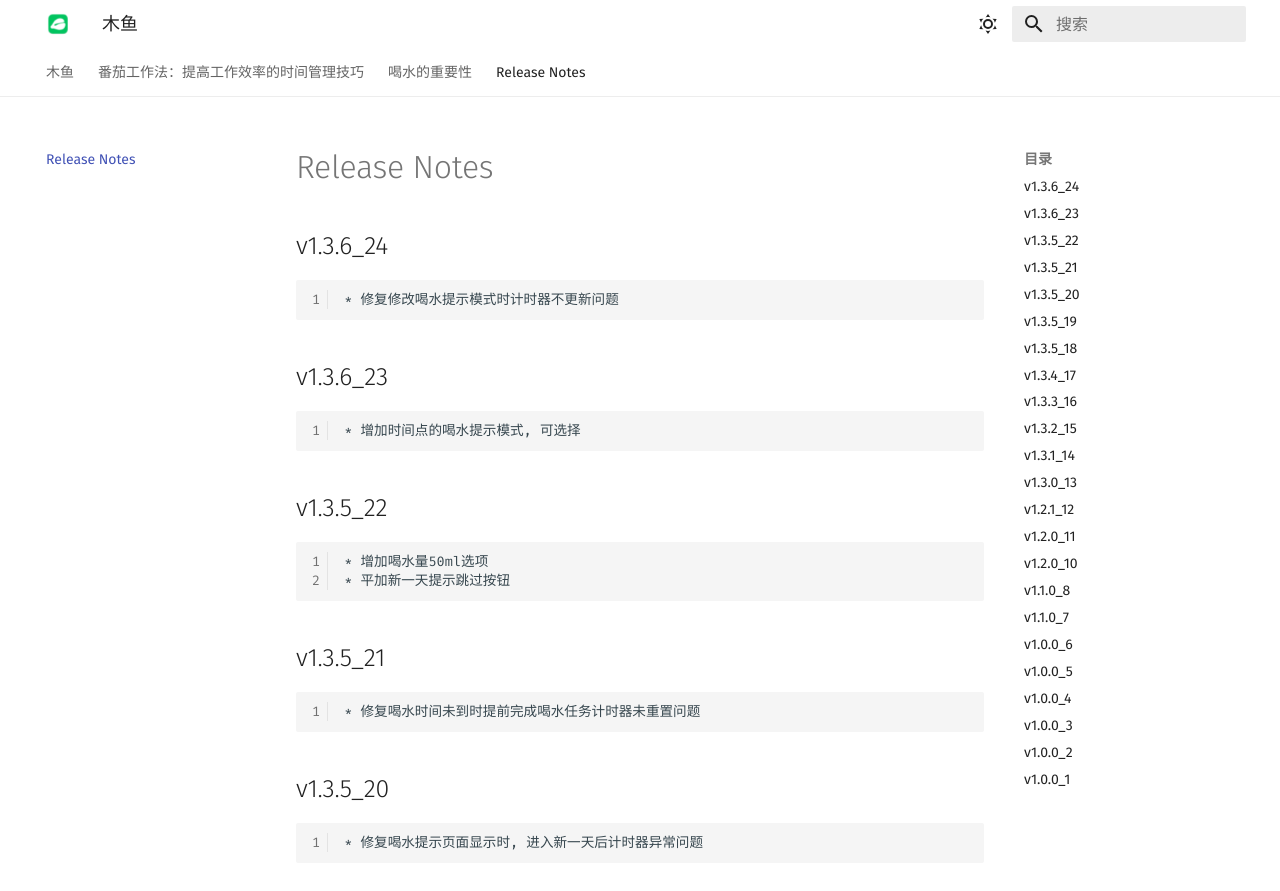
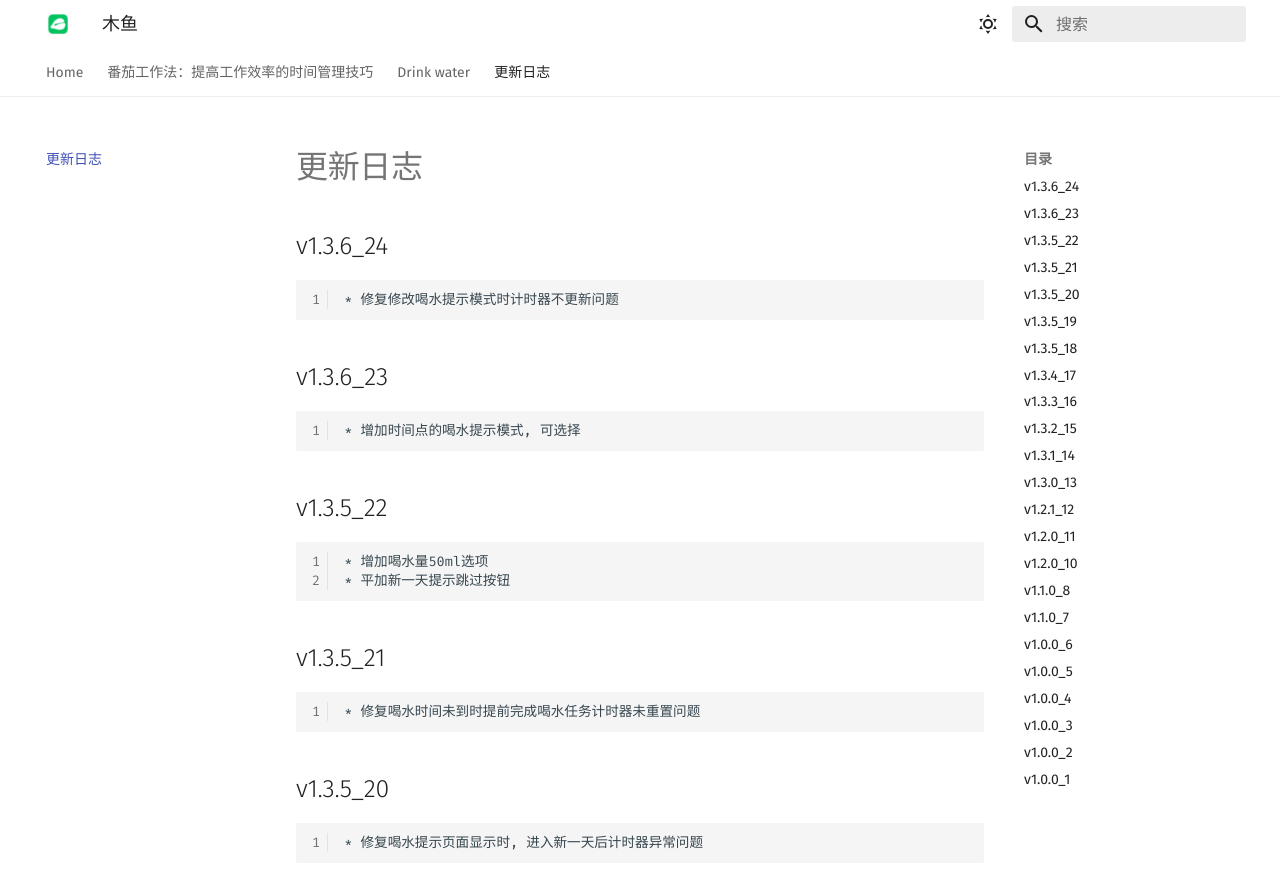
Before and after one commit to TMTBO/BreakItPages, an MkDocs documentation site: the page built from docs/release_note.md, in a window 1280 px wide and 900 px high. Shown: the top 891 px of the window. Built offline with MkDocs 1.6.1 and Material for MkDocs 9.7.7, drawn with Linux system fonts in a browser that asks for light colours.

```diff
--- a/docs/更新日志.md
+++ b/docs/release_note.md
@@ -1,4 +1,4 @@
-# Release Notes
+# 更新日志
 
 ## v1.3.6_24
 
--- a/mkdocs.yml
+++ b/mkdocs.yml
@@ -3,10 +3,10 @@ site_url: https://breakit.thriller.fun
 site_dir: public
 site_author: ThrillerOne
 nav:
-  - 木鱼.md
-  - 番茄工作法.md
-  - 喝水的重要性.md
-  - 更新日志.md
+  - index.md
+  - pomodoro_intro.md
+  - drink_water.md
+  - release_note.md
 
 # Theme
 theme:
```
Also changed, not shown: docs/drink_water.md (renamed from docs/喝水的重要性.md), docs/index.md (renamed from docs/木鱼.md), docs/pomodoro_intro.md (renamed from docs/番茄工作法.md).
